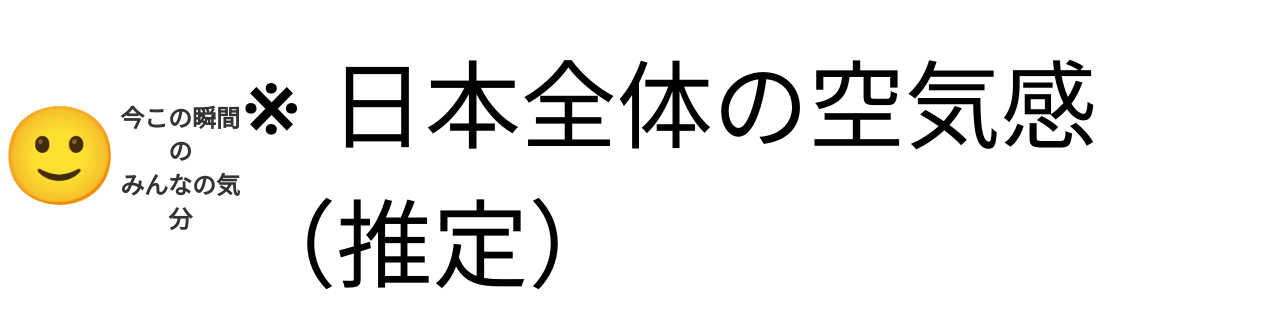
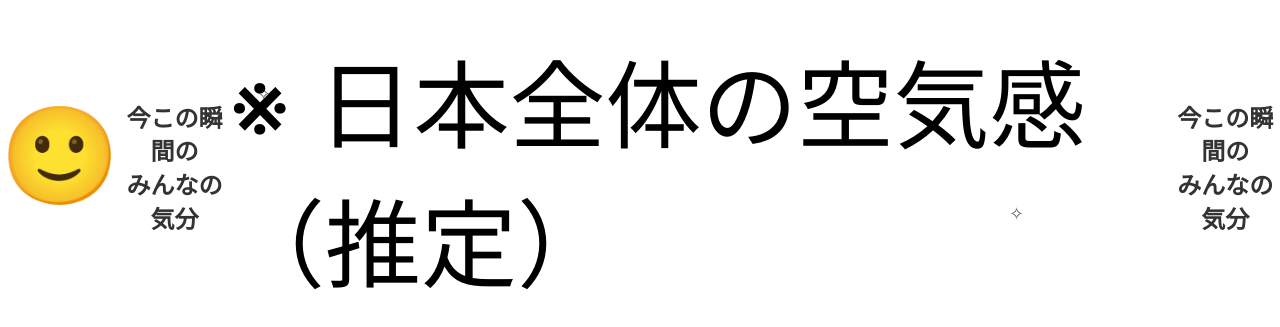
Before and after one commit to ddddd190/tosaapp, a plain HTML site: page index.html in a window 1280 px wide. Shown: the part 231-558 px from the top of the page. Drawn offline with Linux system fonts and the light colour scheme.

Commit message:
Update index.html

```diff
--- a/index.html
+++ b/index.html
@@ -74,3 +74,70 @@
 
 </body>
 </html>
+<!DOCTYPE html>
+<html lang="ja">
+<head>
+  <meta charset="UTF-8">
+  <title>今この瞬間のみんなの気分</title>
+
+  <style>
+    body {
+      margin: 0;
+      height: 100vh;
+      display: flex;
+      justify-content: center;
+      align-items: center;
+      font-family: -apple-system, BlinkMacSystemFont, "Segoe UI", sans-serif;
+      background: #ffffff;
+      overflow: hidden;
+    }
+
+    h1 {
+      font-size: 24px;
+      color: #333;
+      text-align: center;
+      line-height: 1.4;
+      z-index: 1;
+    }
+
+    .star {
+      position: absolute;
+      font-size: 18px;
+      opacity: 0.6;
+      animation: float 4s ease-in-out infinite;
+    }
+
+    .star.left {
+      left: 20%;
+      top: 40%;
+      animation-delay: 0s;
+    }
+
+    .star.right {
+      right: 20%;
+      top: 55%;
+      animation-delay: 2s;
+    }
+
+    @keyframes float {
+      0%, 100% {
+        transform: translateY(0);
+      }
+      50% {
+        transform: translateY(-12px);
+      }
+    }
+  </style>
+</head>
+<body>
+
+  <div class="star left">✧</div>
+  <div class="star right">✧</div>
+
+  <h1>
+    今この瞬間の<br>
+    みんなの気分
+  </h1>
+
+</body>
+</html>
```
